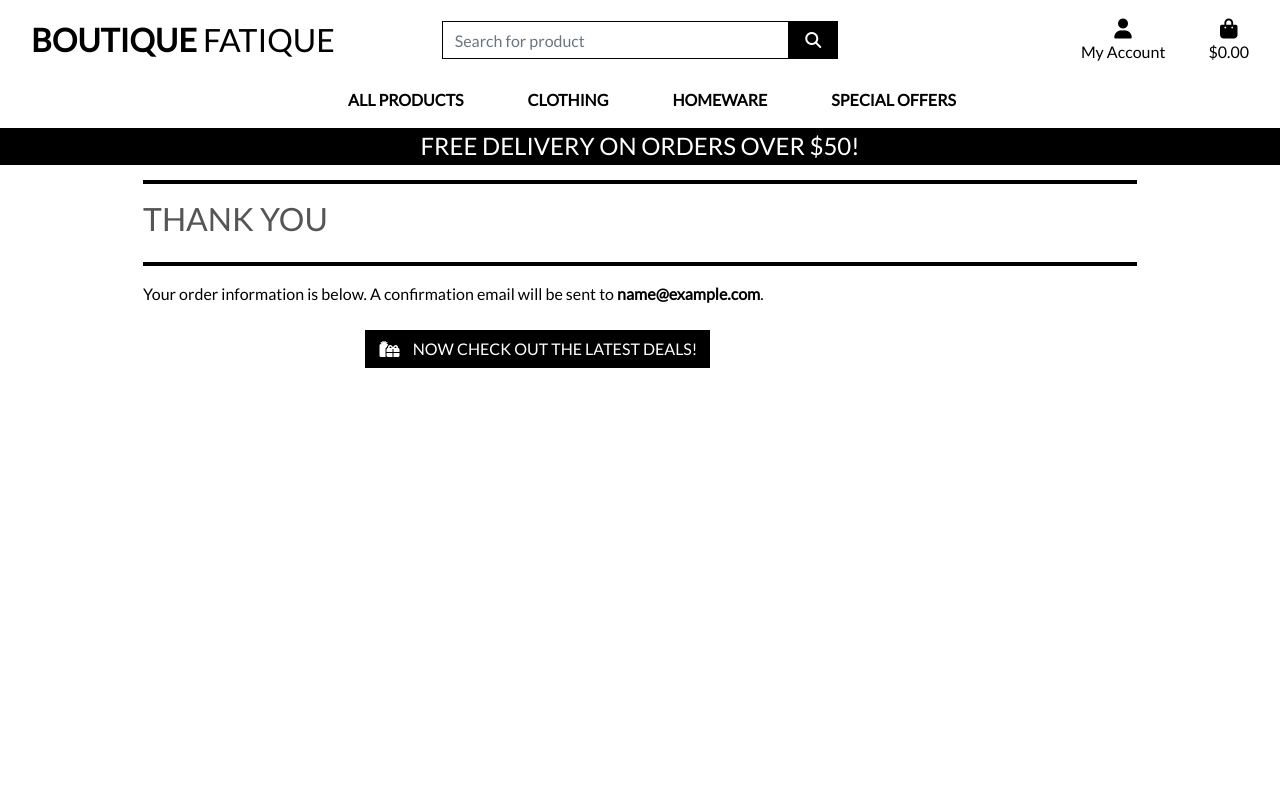
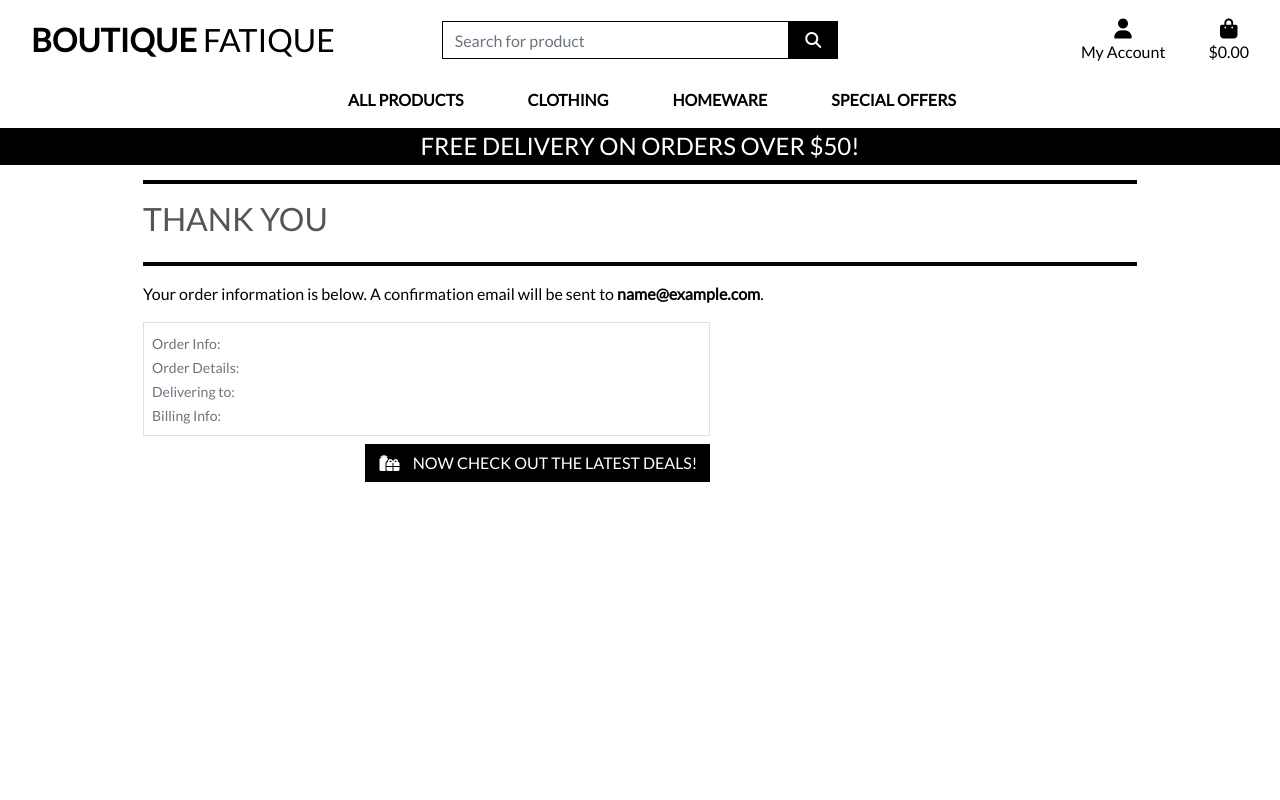
Before and after one commit to Silver25/boutique-fatigue, a Django app: template checkout/templates/checkout/checkout_success.html in a window 1280 px wide. Run offline with Django 3.2, Linux system fonts and the light colour scheme; the template is opened without the code that fills it: values that come from a table or form of the project are taken from there, others are empty; tables that the repository leaves empty hold one stand-in row (values such as "Sample post"); parts of the project's set-up code (start-up, migrations or seed data) failed here and were passed over; some libraries are stand-ins or nearby versions.

Commit message:
Created base for the order confirmation list

```diff
--- a/checkout/templates/checkout/checkout_success.html
+++ b/checkout/templates/checkout/checkout_success.html
@@ -26,8 +26,37 @@
         </div>
 
         <div class="row">
-            <div class="col-12 col-lg-7"></div>
+            <div class="col-12 col-lg-7">
+                <!-- bordered wrapper to go around the whole order confirmation list -->
+                <div class="order-confirmation-wrapper p-2 border">
+                    <div class="row">
+                        <div class="col">
+                            <small class="text-muted">Order Info:</small>
+                        </div>
+                    </div>
+
+                    <div class="row">
+                        <div class="col">
+                            <small class="text-muted">Order Details:</small>
+                        </div>
+                    </div>
+
+                    <div class="row">
+                        <div class="col">
+                            <small class="text-muted">Delivering to:</small>
+                        </div>
+                    </div>
+
+                    <div class="row">
+                        <div class="col">
+                            <small class="text-muted">Billing Info:</small>
+                        </div>
+                    </div>
+                </div>
+                <!-- end of order confirmation list -->
+            </div>
         </div>
+
         <div class="row">
 			<div class="col-12 col-lg-7 text-right">
 				<a href="{% url 'products' %}?category=new_arrivals,deals,clearance" class="btn btn-black rounded-0 my-2">
```
